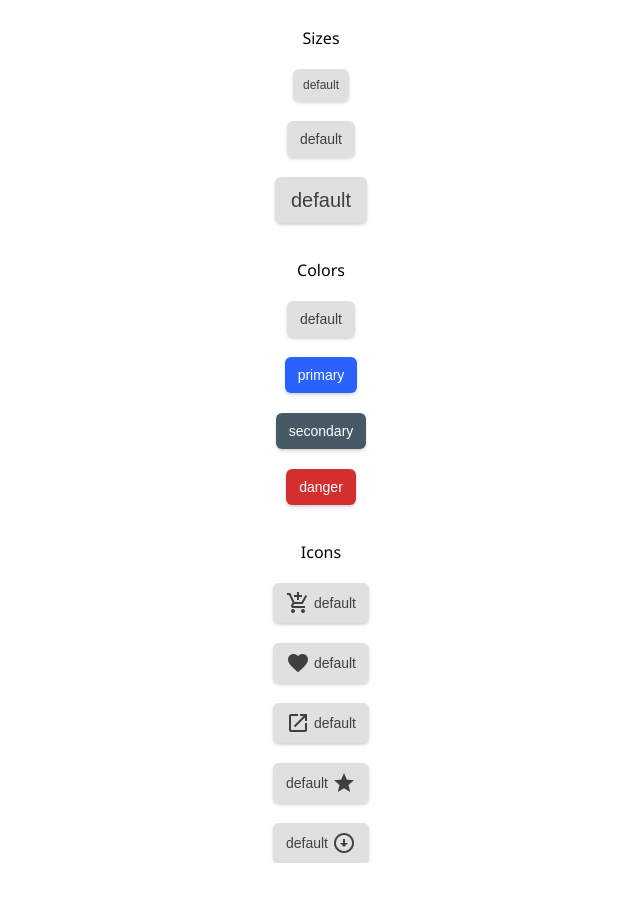
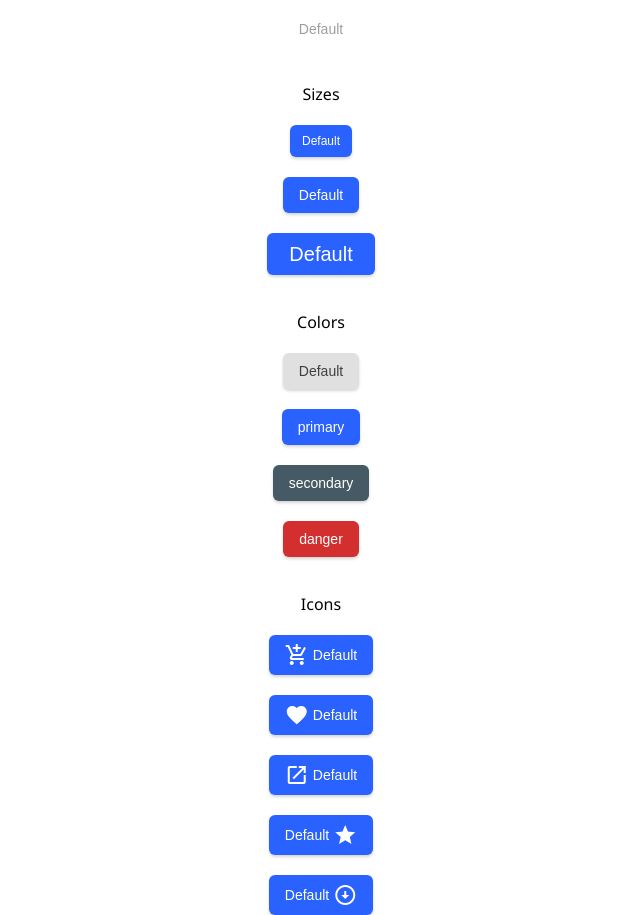
Before and after one commit to lisapnct/button-component-master, a React (Create React App) app: page / in a window 1280 px wide. Shown: the part 460-1375 px from the top of the page, without its empty margins (339-979 px from the left). Before the commit the page ends 1323 px from the top, so only its background shows below. Built offline with nearby package versions, Linux system fonts and the light colour scheme.

Commit message:
focus and hover done

```diff
--- a/src/App.js
+++ b/src/App.js
@@ -1,4 +1,4 @@
-import "./App.css";
+import "./stylesheets/App.css";
 import Button from "./components/Button";
 
 function App() {
@@ -13,21 +13,22 @@ function App() {
         <p>Disabled</p>
         <Button disableShadow />
         <Button disabled />
+        <Button variant="text" disabled />
         <p>Sizes</p>
-        <Button size="sm" />
-        <Button />
-        <Button size="lg" />
+        <Button size="sm" color="primary" />
+        <Button color="primary" />
+        <Button size="lg" color="primary" />
         <p>Colors</p>
         <Button />
         <Button color="primary" content="primary" />
         <Button color="secondary" content="secondary" />
         <Button color="danger" content="danger" />
         <p>Icons</p>
-        <Button start_icon="add_shopping_cart" />
-        <Button start_icon="favorite" />
-        <Button start_icon="launch" />
-        <Button end_icon="grade" />
-        <Button end_icon="arrow_circle_down" />
+        <Button start_icon="add_shopping_cart" color="primary" />
+        <Button start_icon="favorite" color="primary" />
+        <Button start_icon="launch" color="primary" />
+        <Button end_icon="grade" color="primary" />
+        <Button end_icon="arrow_circle_down" color="primary" />
       </div>
     </div>
   );
--- a/src/components/Button.jsx
+++ b/src/components/Button.jsx
@@ -2,13 +2,19 @@ import React from "react";
 import "../stylesheets/buttons.css";
 
 const Button = (props) => {
-  const variant = props.variant ? props.variant : "default";
+  const variant =
+    props.variant && props.color
+      ? `${props.variant} ${props.color}`
+      : props.variant
+      ? props.variant
+      : props.color
+      ? props.color
+      : "default";
   const shadow = props.disableShadow ? "no-shadow" : "";
   const disabled = props.disabled ? "disabled" : "";
   const size = props.size ? props.size : "";
-  const color = props.color ? props.color : "";
 
-  const buttonStyle = `button ${variant} ${shadow} ${disabled} ${color} ${size}`;
+  const buttonStyle = `button ${variant} ${shadow} ${disabled} ${size}`;
 
   return (
     <button className={buttonStyle}>
@@ -17,7 +23,7 @@ const Button = (props) => {
           {props.start_icon}
         </i>
       )}
-      {props.content ? props.content : "default"}
+      {props.content ? props.content : "Default"}
       {props.end_icon && (
         <i className="material-icons" id="end_icon">
           {props.end_icon}
--- a/src/stylesheets/buttons.css
+++ b/src/stylesheets/buttons.css
@@ -3,13 +3,14 @@
   font-weight: 500;
   font-size: 14px;
   line-height: 20px;
-  padding: 8px 13px;
+  padding: 8px 16px;
   text-align: center;
   border: none;
   cursor: pointer;
   display: flex;
   align-items: center;
   justify-content: center;
+  box-shadow: 0px 2px 3px rgba(51, 51, 51, 0.2);
 }
 
 #start_icon {
@@ -22,24 +23,53 @@
 
 .default {
   background: #e0e0e0;
-  box-shadow: 0px 2px 3px rgba(51, 51, 51, 0.2);
   color: #3f3f3f;
+}
+
+.default:hover,
+:focus {
+  background-color: #aeaeae;
 }
 
 .outline {
   border: 1px solid #3d5afe;
   color: #3d5afe;
   background-color: white;
+  box-shadow: none;
+}
+
+.outline:hover,
+:focus {
+  background: rgba(41, 98, 255, 0.1);
 }
 
 .text {
   color: #3d5afe;
   background: none;
+  box-shadow: none;
+}
+
+.text:hover,
+:focus {
+  background: rgba(41, 98, 255, 0.1);
+}
+
+.default.disabled:hover {
+  background: #e0e0e0;
+}
+
+.text.disabled:hover {
+  background: none;
 }
 
 .primary {
-  background-color: #2962ff;
+  background: #2962ff;
   color: white;
+}
+
+.primary:hover,
+:focus {
+  background: #0039cb;
 }
 
 .secondary {
@@ -47,9 +77,19 @@
   color: white;
 }
 
+.secondary:hover,
+:focus {
+  background: #1c313a;
+}
+
 .danger {
   background-color: #d32f2f;
   color: white;
+}
+
+.danger:hover,
+:focus {
+  background: #9a0007;
 }
 
 .no-shadow {
@@ -63,7 +103,7 @@
 
 .sm {
   font-size: 12px;
-  padding: 6px 10px;
+  padding: 6px 12px;
 }
 
 .sm .material-icons {
@@ -72,7 +112,7 @@
 
 .lg {
   font-size: 1.25rem;
-  padding: 13px 16px;
+  padding: 11px 22px;
 }
 
 .lg .material-icons {
```
Also changed, not shown: src/stylesheets/App.css (renamed from src/App.css).
